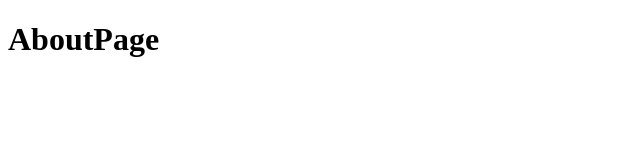
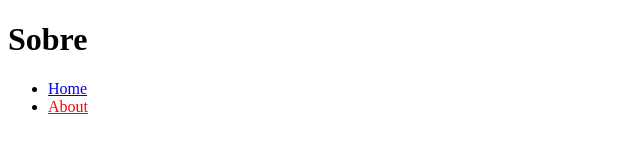
Before and after one commit to brunohubner/gatsby-blog, a Gatsby site: page /about in a window 1280 px wide. Shown: the whole page, without its empty margins (0-640 px from the left). Built offline with nearby package versions, Linux system fonts and the light colour scheme; Gatsby itself is replaced by a stand-in of ours.

Commit message:
feat: create page links

```diff
--- a/src/pages/about.jsx
+++ b/src/pages/about.jsx
@@ -1,12 +1,26 @@
 import React from "react"
 import PropTypes from "prop-types"
 // import * as S from "./styled"
+import { Link } from "gatsby"
+import Layout from "../components/Layout"
+import SEO from "../components/SEO"
 
 export default function AboutPage({ children }) {
     return (
-        <div>
-            <h1>AboutPage</h1>
-        </div>
+        <Layout>
+            <SEO title="Sobre" />
+            <h1>Sobre</h1>
+            <ul>
+                <li>
+                    <Link to="/">Home</Link>
+                </li>
+                <li>
+                    <Link to="/about" activeStyle={{ color: "red" }}>
+                        About
+                    </Link>
+                </li>
+            </ul>
+        </Layout>
     )
 }
 
```
Also changed, not shown: src/pages/index.jsx (+11 -0 lines).
